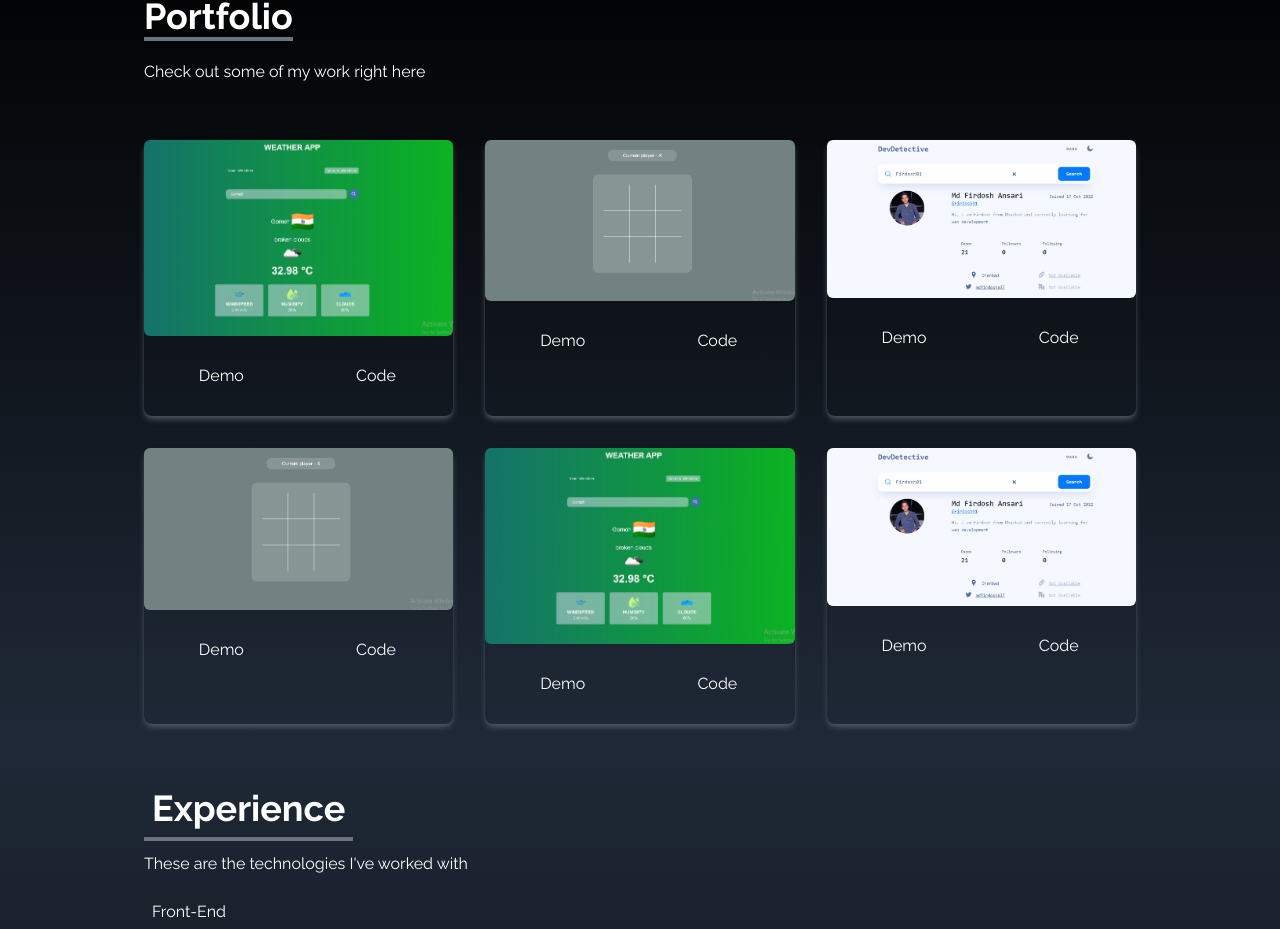
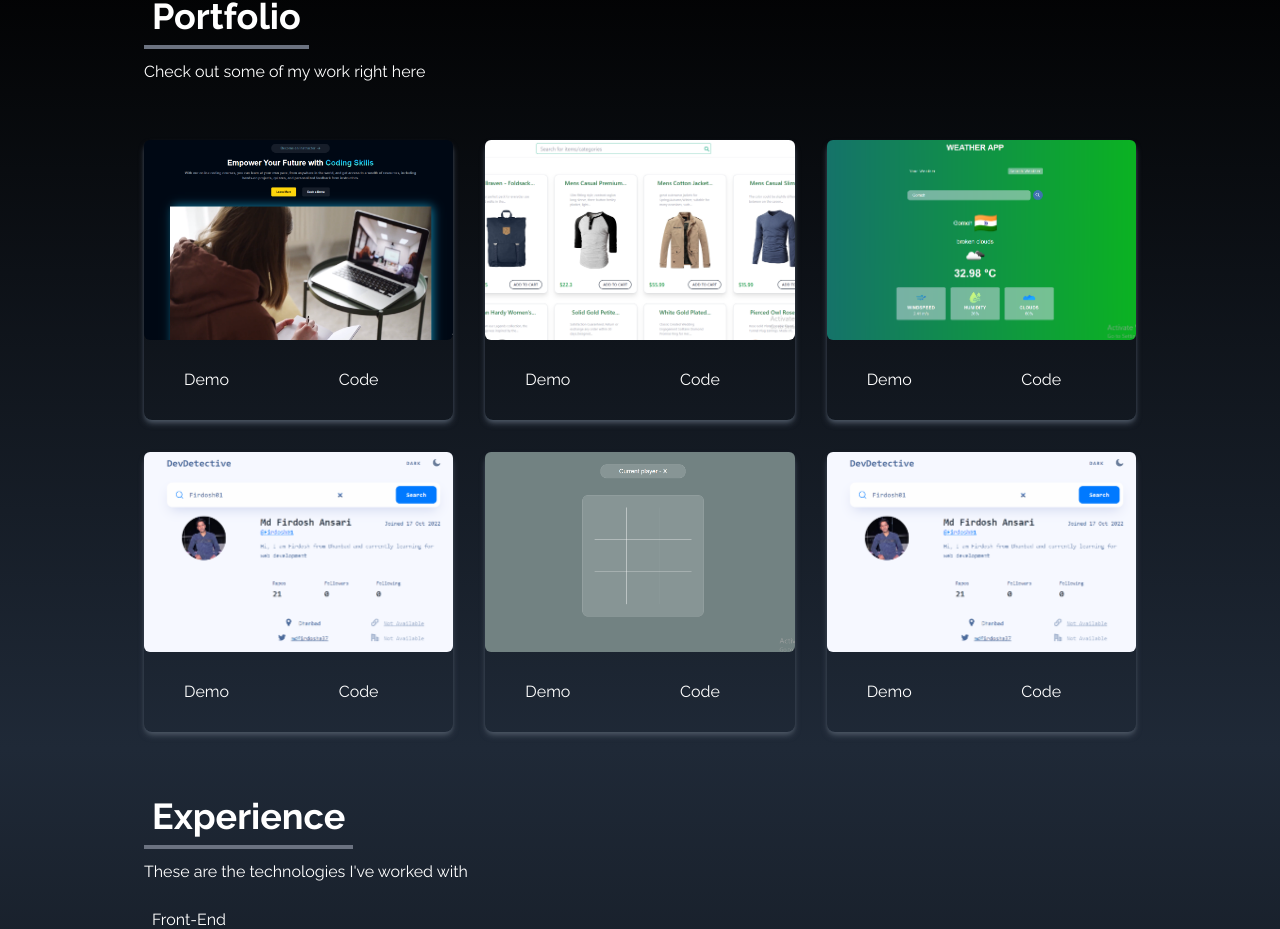
Before and after one commit to Firdosh01/MyPortfolio, a React (Create React App) app: page / in a window 1280 px wide. Shown: the part 1164-2093 px from the top of the page. Built offline with nearby package versions, Linux system fonts and the light colour scheme; the HTML template or start-up script is replaced by a standard one.

Commit message:
added projects

```diff
--- a/src/components/Portfolio.js
+++ b/src/components/Portfolio.js
@@ -1,37 +1,8 @@
 import React from 'react'
-import Weather from '../assets/Weather.PNG'
-import TictactoeGame from '../assets/TictactoeGame.PNG'
-import DevDetective from '../assets/DevDetective.PNG'
+import {portfolios} from './constants'
 
 function Portfolio() {
 
-  const portfolios = [
-    {
-      id: 1,
-      src: Weather
-    },
-    {
-      id: 2,
-      src: TictactoeGame
-    },
-    {
-      id: 3,
-      src: DevDetective
-    },
-    {
-      id: 4,
-      src: TictactoeGame
-    },
-    {
-      id: 5,
-      src: Weather
-    },
-    {
-      id: 6,
-      src: DevDetective
-    },
-
-  ]
   return (
 
       < div name="portfolio" className='w-full text-white bg-gradient-to-b from-black to-gray-800' >
@@ -39,20 +10,26 @@ function Portfolio() {
 
           <div className='pb-8 mt-12' >
 
-            <p className='inline text-4xl font-bold border-b-4 border-gray-500 '>Portfolio</p>
+            <p className='inline p-2 text-4xl font-bold border-b-4 border-gray-500 '>Portfolio</p>
             <p className='py-6'>Check out some of my work right here</p>
 
           </div>
 
           <div className='grid gap-8 px-12 sm:grid-cols-2 md:grid-cols-3 sm:px-0' >
             {
-              portfolios.map( ({id, src}) => (
+              portfolios.map( ({id, src, demo, code}) => (
                 <div key={id} className='rounded-lg shadow-md shadow-gray-600'>
 
-                  <img src={src} alt="" className='duration-200 rounded-md hover:scale-105' loading='lazy' />
+                  <img src={src} alt="" className='duration-200 rounded-md hover:scale-105 h-[200px] w-full object-cover' loading='lazy' />
                   <div className='flex items-center justify-center'>
-                    <button className='w-1/2 px-6 py-3 m-4 duration-200 hover:scale-105'>Demo</button>
+                  <a href={demo} className='flex justify-between w-full text-white item-center' target='_blank'>
+                    <button className='w-1/2 px-6 py-3 m-4 duration-200 hover:scale-105'>Demo
+                    </button>
+                    </a>
+
+                  <a href={code} className='flex justify-between w-full text-white item-center' target='_blank'>
                     <button className='w-1/2 px-6 py-3 m-4 duration-200 hover:scale-105'>Code</button>
+                    </a>
                   </div>
                 </div>
 
--- a/src/components/constants.js
+++ b/src/components/constants.js
@@ -10,6 +10,14 @@ import mongoDB from '../assets/Experience/MongoDB.svg'
 import express from '../assets/Experience/Express.png'
 import postman from '../assets/Experience/postman.png'
 import vscode from '../assets/Experience/Vscode.png'
+
+// Portfolio project
+import Weather from '../assets/Weather.PNG'
+import TictactoeGame from '../assets/TictactoeGame.PNG'
+import DevDetective from '../assets/DevDetective.PNG'
+import ShoppingCart from '../assets/shopping.PNG'
+import StudyNotion from '../assets/study.PNG'
+
 
 // skills
 export const frontend = [
@@ -88,3 +96,44 @@ export const otherskill = [
       style: 'shadow-sky-400',
     },
 ]
+
+
+
+// portfolio project
+export const portfolios = [
+    {
+      id: 1,
+      src: StudyNotion,
+      demo: "https://studynotion-project.netlify.app",
+      code: "https://github.com/Firdosh01/StudyNotion"
+    },
+    {
+      id: 2,
+      src: ShoppingCart,
+      demo: "https://firdosh-qkart-frontend.netlify.app",
+      code: "https://github.com/Firdosh01/Qkart"
+    },
+    {
+      id: 3,
+      src: Weather,
+      demo: "https://weather-app-ba8a.netlify.app",
+      code: "https://github.com/Firdosh01/WeatherApp"
+    },
+    {
+      id: 4,
+      src: DevDetective
+    },
+    {
+      id: 5,
+      src: TictactoeGame,
+      demo: "https://tic-tac-toe-gamedrago.netlify.app",
+      code: "https://github.com/Firdosh01/Tic-Tac-Toe-Game"
+    },
+    {
+      id: 6,
+      src: DevDetective,
+      demo: "https://github-finder-7df9e5.netlify.app",
+      code: "https://github.com/Firdosh01/Github-finder"
+    },
+
+  ]
```
Also changed, not shown: src/assets/shopping.PNG (added), src/assets/study.PNG (added).
